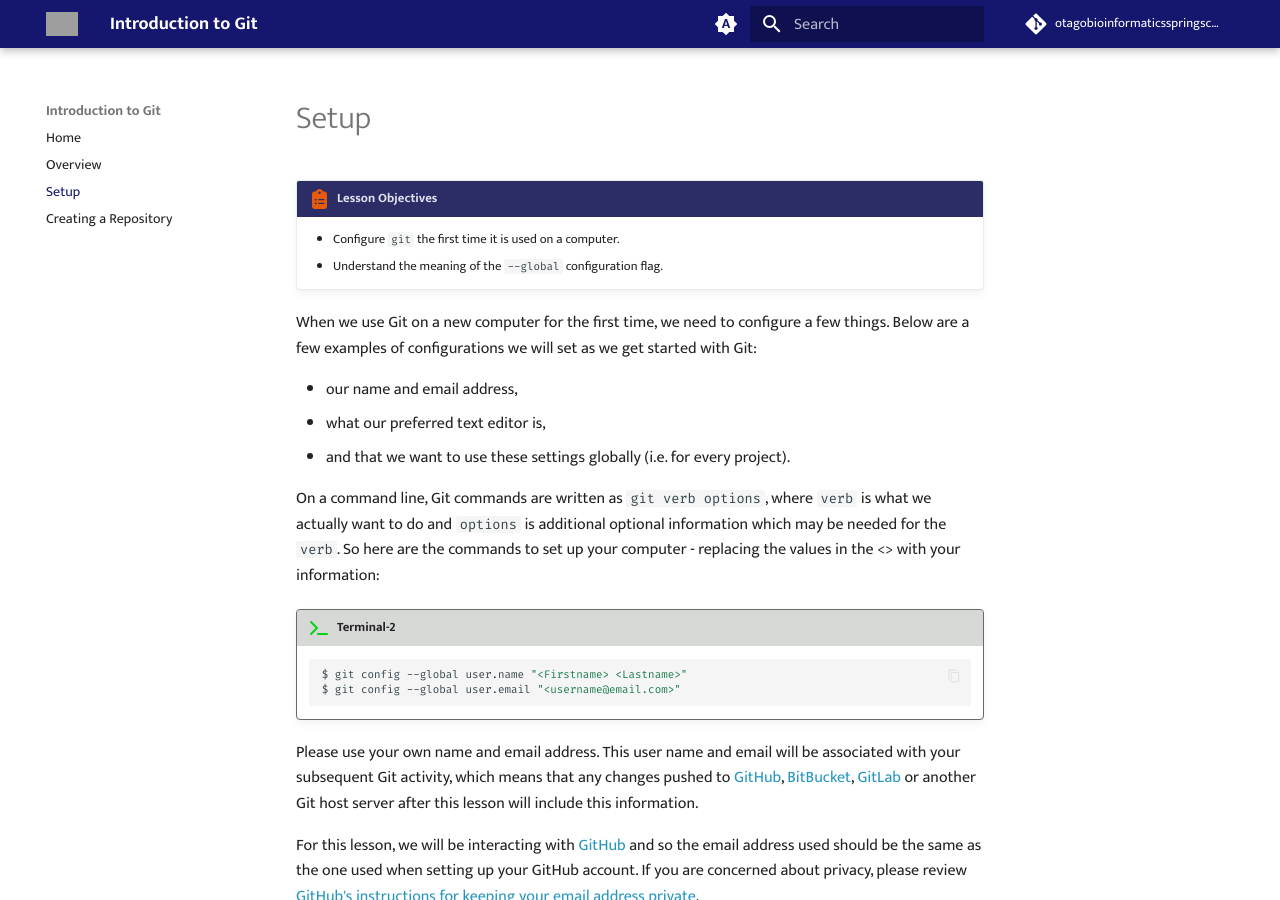
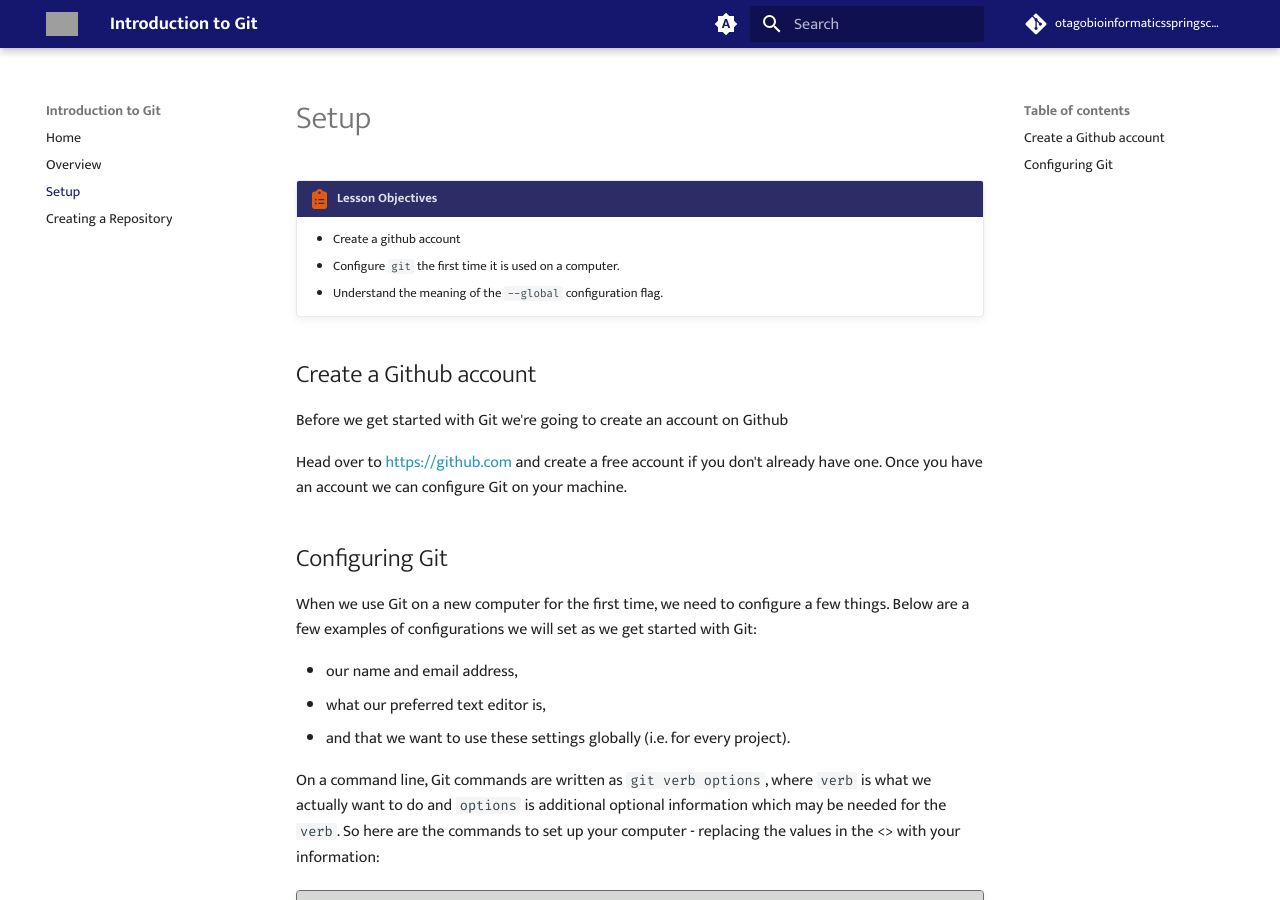
Before and after one commit to otagobioinformaticsspringschool/intro-git, an MkDocs documentation site: the page built from docs/2_summary_setup.md, in a window 1280 px wide and 900 px high. Built offline with MkDocs 1.6.1 and Material for MkDocs 9.7.7, drawn with Linux system fonts in a browser that asks for light colours; comment, search, counter and statistics services are not loaded; grey boxes are pictures that could not be loaded.

Commit message:
add github account

```diff
--- a/docs/2_summary_setup.md
+++ b/docs/2_summary_setup.md
@@ -2,8 +2,17 @@
 
 !!! clipboard-list "Lesson Objectives"
 
+    - Create a github account
     - Configure `git` the first time it is used on a computer.
     - Understand the meaning of the `--global` configuration flag.
+
+## Create a Github account
+
+Before we get started with Git we're going to create an account on Github
+
+Head over to https://github.com and create a free account if you don't already have one. Once you have an account we can configure Git on your machine.
+
+## Configuring Git
 
 When we use Git on a new computer for the first time,
 we need to configure a few things. Below are a few examples
```
